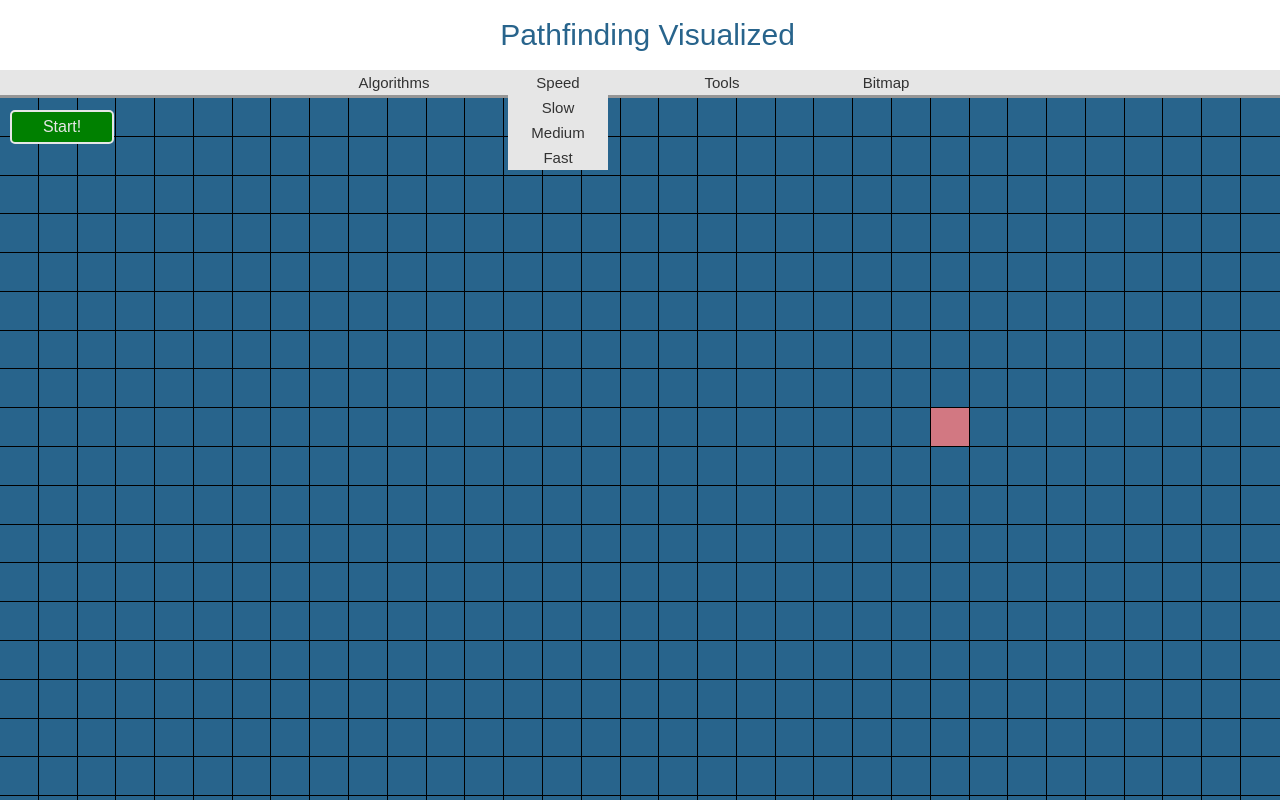
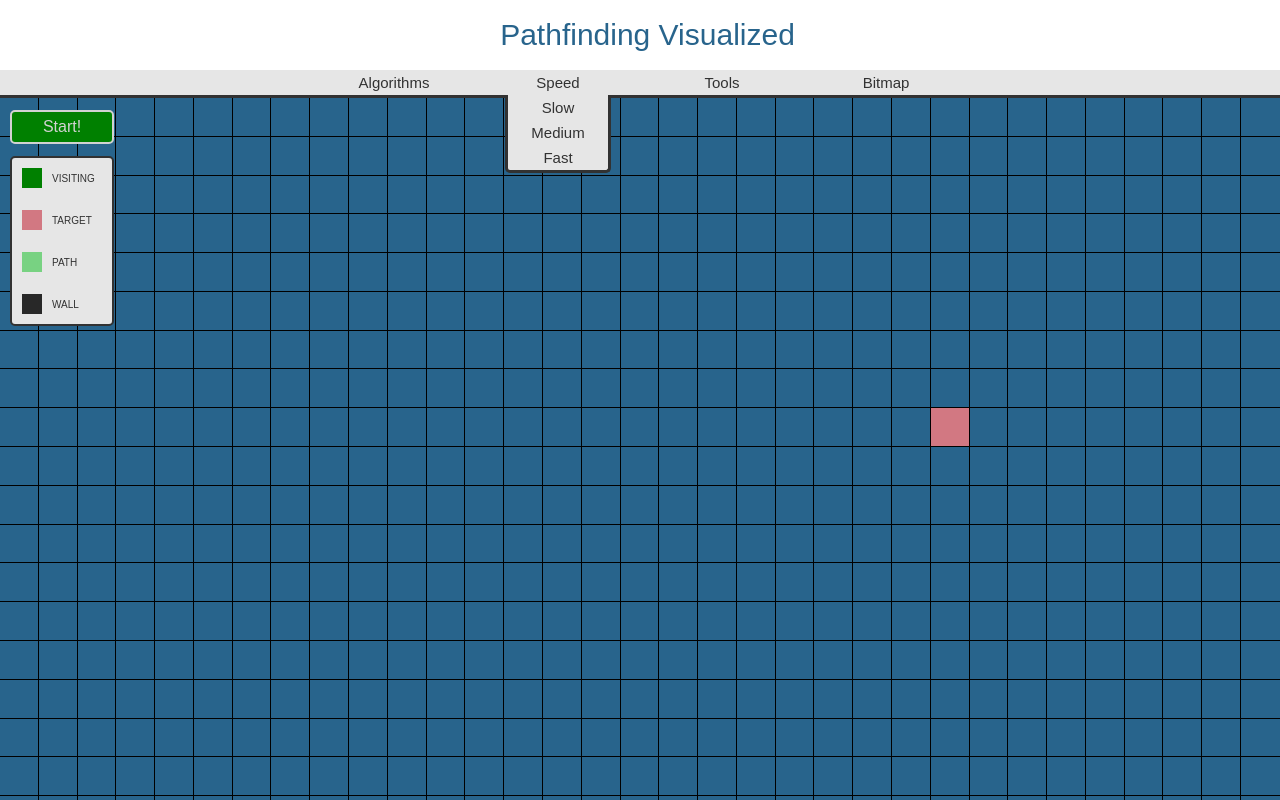
Before and after one commit to Keaton-Singer/Pathfinding-Visualized, a React (Create React App) app: page / in a window 1280 px wide. Both pictures are taken after a click on the element "Speed". Shown: the top 800 px of the page. Built offline with nearby package versions, Linux system fonts and the light colour scheme.

Commit message:
Key Finished

```diff
--- a/src/App.css
+++ b/src/App.css
@@ -6,7 +6,7 @@
 
 Body {
   overflow-y: scroll;
-  background-color: rgb(210, 210, 210);
+  background-color: rgb(25, 25, 25);
 }
 
 #Header {
@@ -26,12 +26,6 @@ Body {
   margin-left: 15px;
 }
 
-#HeaderTitle:hover {
-  cursor: pointer;
-  color: rgb(70, 70, 70);
-}
-
-
 #Categories {
   position: fixed;
   text-align: center;
@@ -40,7 +34,7 @@ Body {
   height: 25px;
   width: 100%;
   background-color: rgb(230, 230, 230);
-  border-bottom: solid 3px rgb(150, 150, 150);
+  border-bottom: solid 3px rgb(50, 50, 50);
   z-index: 5;
 }
 
@@ -63,11 +57,33 @@ Body {
 .Option {
   height: 25px;
   width: 100%;
+  margin-left: -3px;
+  border-color: rgb(50, 50, 50);
+  border-width: 0px 3px 0px 3px;
+  border-style: solid;
   background-color: rgb(230, 230, 230);
   color: rgb(50, 50, 50);
 }
 
 .Option:hover {
+  background-color: rgb(50, 50, 50);
+  color: rgb(230, 230, 230);
+  cursor: pointer;
+}
+
+.OptionBottom {
+  height: 25px;
+  width: 100%;
+  margin-left: -3px;
+  background-color: rgb(230, 230, 230);
+  color: rgb(50, 50, 50);
+  border-radius: 0px 0px 5px 5px;
+  border-color: rgb(50, 50, 50);
+  border-width: 0px 3px 3px 3px;
+  border-style: solid;
+}
+
+.OptionBottom:hover {
   background-color: rgb(50, 50, 50);
   color: rgb(230, 230, 230);
   cursor: pointer;
@@ -79,11 +95,63 @@ Body {
   width: 100px;
   text-align: center;
   line-height: 30px;
-  color: rgb(230, 230, 230);
+  color: rgb(210, 210, 210);
   margin: 110px 0px 0px 10px;
-  border: solid 2px rgb(230, 230, 230);
+  border: solid 2px rgb(210, 210, 210);
   border-radius: 5px;
   z-index: 1;
+}
+
+#KeyContainer {
+  display: inline-block;
+  position: fixed;
+  height: 166px;
+  width: 100px;
+  text-align: center;
+  font-size: 10px;
+  color: rgb(50, 50, 50);
+  margin: 156px 0px 0px 10px;
+  background-color: rgb(230, 230, 230);
+  border: solid 2px rgb(50, 50, 50);
+  border-radius: 5px;
+  z-index: 1;
+}
+
+.Key {
+  display: flex;
+  line-height: 42px;
+}
+
+#Origin {
+  position: relative;
+  height: 20px;
+  width: 20px;
+  margin: 10px 10px 10px 10px;
+  background-color: rgb(120, 210, 130)
+}
+
+#Visiting {
+  position: relative;
+  margin: 10px 10px 10px 10px;
+  height: 20px;
+  width: 20px;
+  background-color: green;
+}
+
+#Target {
+  position: relative;
+  height: 20px;
+  width: 20px;
+  margin: 10px 10px 10px 10px;
+  background-color: rgb(210, 120, 130);
+}
+
+#Wall {
+  position: relative;
+  height: 20px;
+  width: 20px;
+  margin: 10px 10px 10px 10px;
+  background-color: rgb(40, 40, 40);
 }
 
 #StartStop:hover {
@@ -101,7 +169,6 @@ Body {
   float: left;
   height: 3.03vw;
   width: 3.03vw;
-  border: solid 1px rgb(202, 131, 50);
   border: solid 1px black;
   margin: -1px;
 }
--- a/src/App.js
+++ b/src/App.js
@@ -3,9 +3,14 @@ import './App.css';
 
 
 function App() {
+
+
+  const path = useRef([]);
   const speed = useRef(50);
   const stackDFS = useRef([]);
   const queueBFS = useRef([]);
+  const mouseHeld = useRef("up");
+  const startPersist = useRef("Start!");
   const [bitmap, setBitmap] = useState([]);
   const [algorithm, setAlgorithm] = useState("DFS");
   const [algOption, setAlgOption] = useState("hidden");
@@ -13,17 +18,18 @@ function App() {
   const [toolsOption, setToolsOption] = useState("hidden");
   const [bitmapOption, setBitmapOption] = useState("hidden");
   const [startButton, setStartButton] = useState("Start!");
-  const startPersist = useRef("Start!");
+  const [pathHead, setPathHead] = useState(-1);
   const [origin, setOrigin] = useState(800);
   const [target, setTarget] = useState(288);
   const [walls, setWalls] = useState([]);
-  const [pathHead, setPathHead] = useState(-1);
-  const path = useRef([]);
   const [tool, setTool] = useState("");
-  const mouseHeld = useRef("up");
+
+
   useEffect(() => {
     GenerateBitmap();
   }, [origin, target, walls, path.current, pathHead, tool]);
+
+
   useEffect(() => {
     if (startButton !== "Stop!") { return; }
     else if (algorithm === "DFS" && path.current.length === 0) { DFS(origin); }
@@ -31,9 +37,13 @@ function App() {
     else if (algorithm === "BFS" && path.current.length === 0) { BFS(origin); }
     else if (algorithm === "BFS") { BFS(path.current[path.current.length - 1]); }
   }, [startButton]);
+
+
   window.addEventListener('mousedown', () => {
     mouseHeld.current = true;
   });
+
+
   window.addEventListener('mouseup', () => {
     mouseHeld.current = false;
   });
@@ -46,13 +56,13 @@ function App() {
 
   function Draw(bitIndex, action) {
     if (action === "drag" && mouseHeld.current === false) { return; }
-    if (startButton !== "Start!" || tool === "") { return; }
+    if (startPersist.current !== "Start!" || tool === "") { return; }
     else if (tool === "Move Origin" && path.current.length !== 0) { return; }
     else if (tool === "Move Origin" && bitIndex !== target && !walls.includes(bitIndex) && path.current.length === 0) { setOrigin(bitIndex); }
     else if (tool === "Move Target" && bitIndex !== origin && !walls.includes(bitIndex) && !path.current.includes(bitIndex)) { setTarget(bitIndex); }
     else if (bitIndex === origin || bitIndex === target) { return; }
     else if (tool === "Place Walls") { setWalls(walls => [...walls, bitIndex]); }
-    else if (tool === "Erase Walls") {
+    else if (tool === "Erase Walls" && path.current.length === 0) {
       let wallsCopy = [...walls];
       wallsCopy = wallsCopy.filter((index) => { return index !== bitIndex; });
       setWalls([...wallsCopy]);
@@ -160,11 +170,10 @@ function App() {
 
   function ToggleCategory(state, setFunction) {
     let categories = [setAlgOption, setSpeedOption, setToolsOption, setBitmapOption];
-    for (let index = 0; index < 4; index++) {
-      categories[index]("hidden");
-    };
+    for (let index = 0; index < 4; index++) { categories[index]("hidden"); };
     (state === "hidden") ? setFunction("visible") : setFunction("hidden");
   };
+
 
   return (
     <div className="App">
@@ -181,21 +190,17 @@ function App() {
               style={{visibility: algOption}}>
               DFS
             </div>
-            <div className="Option"
+            <div className="OptionBottom"
               onClick={() => { setAlgorithm("BFS"); CleanBitmap("partial"); }}
               style={{visibility: algOption}}>
               BFS
-            </div>
-            <div className="Dummy"
-              style={{visibility: algOption}}>
-              .
             </div>
           </div>
           <div className="Category"
             onClick={() => {ToggleCategory(speedOption, setSpeedOption)}}>
             Speed
             <div className="Option"
-              onClick={() => { speed.current = 1000; }}
+              onClick={() => { speed.current = 500; }}
               style={{visibility: speedOption}}>
               Slow
             </div>
@@ -204,8 +209,8 @@ function App() {
               style={{visibility: speedOption}}>
               Medium
             </div>
-            <div className="Option"
-              onClick={() => { speed.current = 1; }}
+            <div className="OptionBottom"
+              onClick={() => { speed.current = 5; }}
               style={{visibility: speedOption}}>
               Fast
             </div>
@@ -227,7 +232,7 @@ function App() {
               style={{visibility: toolsOption}}>
               Place Walls
             </div>
-            <div className="Option"
+            <div className="OptionBottom"
               onClick={() => { setTool("Erase Walls"); }}
               style={{visibility: toolsOption}}>
               Erase Walls
@@ -241,7 +246,7 @@ function App() {
               style={{visibility: bitmapOption}}>
               Clear Path
             </div>
-            <div className="Option"
+            <div className="OptionBottom"
               onClick={() => { CleanBitmap("full"); }}
               style={{visibility: bitmapOption}}>
               Reset Bitmap
@@ -255,7 +260,12 @@ function App() {
                                  (startButton === "Stop!") ? "red" : "grey"}}>
         {startButton}
       </div>
-      <div id="Key"></div>
+      <div id="KeyContainer">
+        <div className="Key"><div id="Visiting"></div><div>VISITING</div></div>
+        <div className="Key"><div id="Target"></div><div>TARGET</div></div>
+        <div className="Key"><div id="Origin"></div><div>PATH</div></div>
+        <div className="Key"><div id="Wall"></div><div>WALL</div></div>
+      </div>
       <div id="BitmapContainer">
         {bitmap}
       </div>
```
